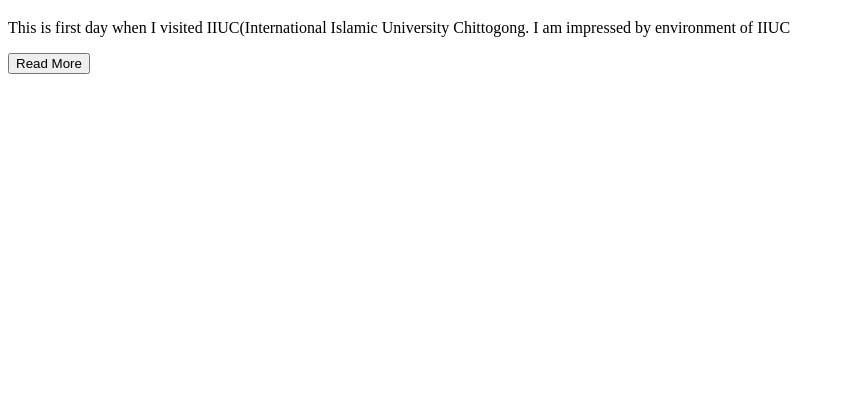
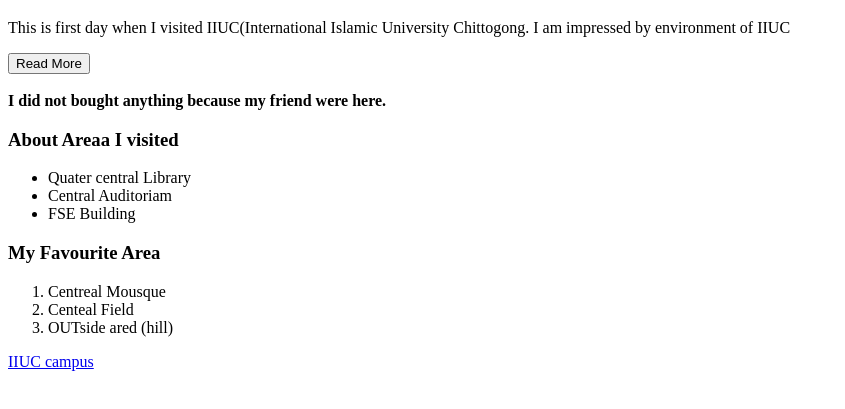
Before and after one commit to motahermahmudrakib/My-first-TravelBlog, a plain HTML site: page index.html in a window 1280 px wide. Shown: the part 61-470 px from the top of the page, without its empty margins (0-845 px from the left). Drawn offline with Linux system fonts and the light colour scheme.

Commit message:
completed module01_09 task

```diff
--- a/index.html
+++ b/index.html
@@ -13,5 +13,24 @@
         <p>This is first day when I visited IIUC(International Islamic University Chittogong. I am impressed by environment of IIUC</p>
         <button>Read More</button>
     </div>
+    <br>
+    <span>
+        <b>I did not bought anything because my friend were here.</b>
+        <h3>About Areaa I visited</h3>
+        <ul>
+            <li>Quater central Library</li>
+            <li>Central Auditoriam</li>
+            <li>FSE Building</li>
+        </ul>
+    </span>
+    <span>
+        <h3>My Favourite Area</h3>
+        <ol>
+            <li>Centreal Mousque</li>
+            <li>Centeal Field</li>
+            <li>OUTside ared (hill)</li>
+        </ol>
+    </span>
+    <a href="https://youtu.be/QHDfe7rdtJg?si=ExBAOEIxlLyX-_n8">IIUC campus</a>
 </body>
 </html>
```
